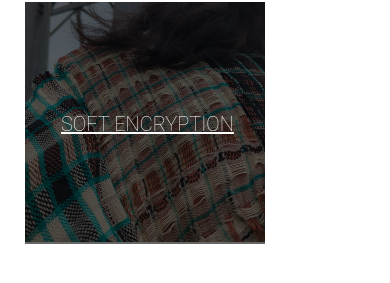
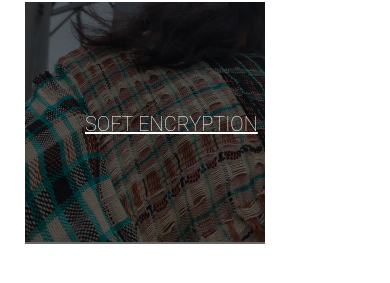
Before and after one commit to mateoreggie/mateoreggie.github.io, a PHP site: page /textiles/projects/pr_landing.html in a window 390 px wide. Shown: the part 252-535 px from the top of the page. Run offline with PHP 8.4, Linux system fonts and the light colour scheme.

Commit message:
Update styles.css

```diff
--- a/styles.css
+++ b/styles.css
@@ -496,7 +496,7 @@ h1 {
     #illusory{left:5%;}
     #undulation{left:23%;}
     #seafish{left:33%;}
-    #softencryption{left:15%;}
+    #softencryption{left:25%;}
 
     .sidebar li{
 	display:inline;
```
